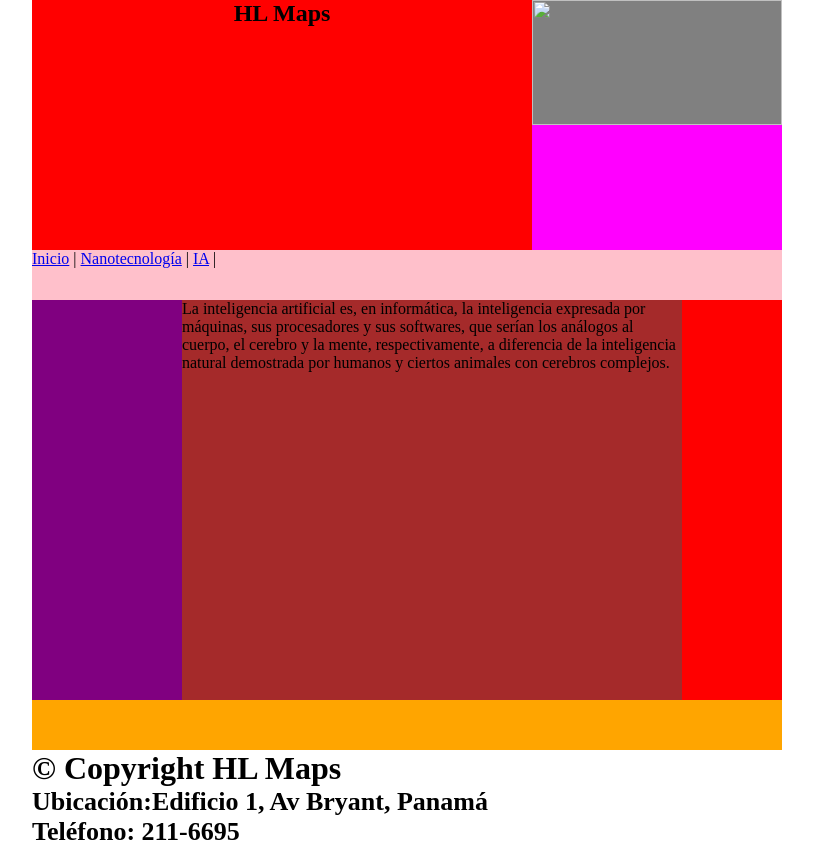
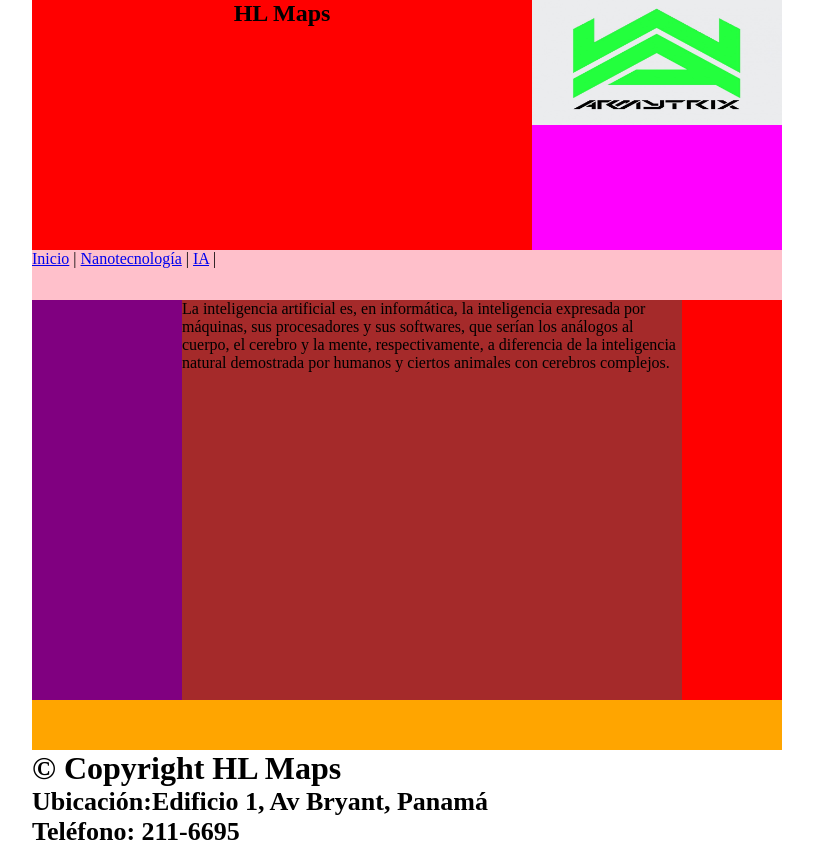
Before and after one commit to HLix82/hlix822.github.io, a plain HTML site: page pagina2.html in a window 1280 px wide. Shown: the whole page, without its empty margins (233-1046 px from the left). Drawn offline with Linux system fonts and the light colour scheme.

Commit message:
Update pagina2.html

```diff
--- a/pagina2.html
+++ b/pagina2.html
@@ -26,7 +26,7 @@ aside#right{width:100px;height:400px;float:left;background-color:red;}
 <header>
 <section id="banner"><center> <h1>HL Maps</h1> </center>
 </section>
-<section id="logo"><img src="html28hh/armytrix.jpg" width="250" height="125">
+<section id="logo"><img src="html 28hh/armytrix.jpg" width="250" height="125">
 </section>
 <section id="login"></section>
 </header>
```
